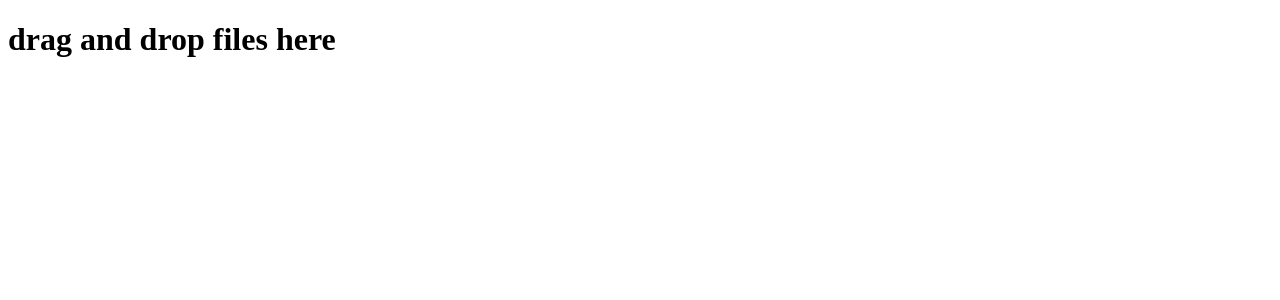
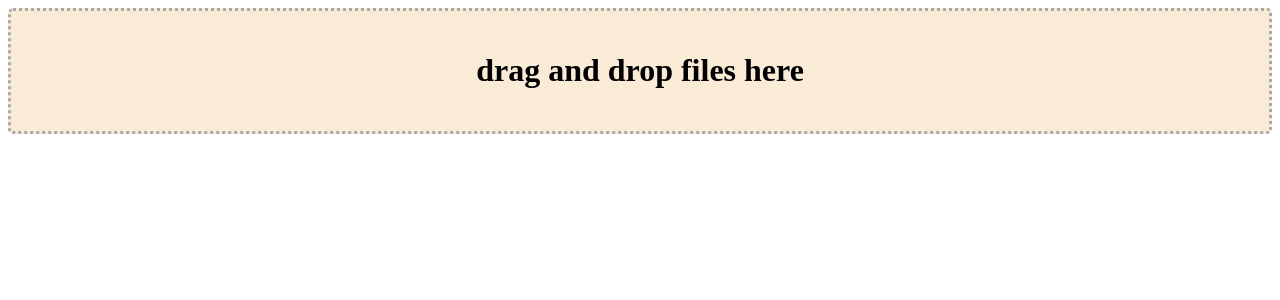
Before and after one commit to EhrenAbbott/NOLA_AI, a React (Create React App) app: page / in a window 1280 px wide. Shown: the top 300 px of the page. Built offline with nearby package versions, Linux system fonts and the light colour scheme.

Commit message:
Added styling for Dropzone area

```diff
--- a/src/style.css
+++ b/src/style.css
@@ -0,0 +1,13 @@
+
+
+.dropzone-area {
+    border: 3px dotted darkgrey;
+    padding: 20px;
+    text-align: center;
+    border-radius: 5px;
+    background-color: antiquewhite;
+}
+
+.dropzone-area:hover {
+    cursor: pointer;
+}
```
